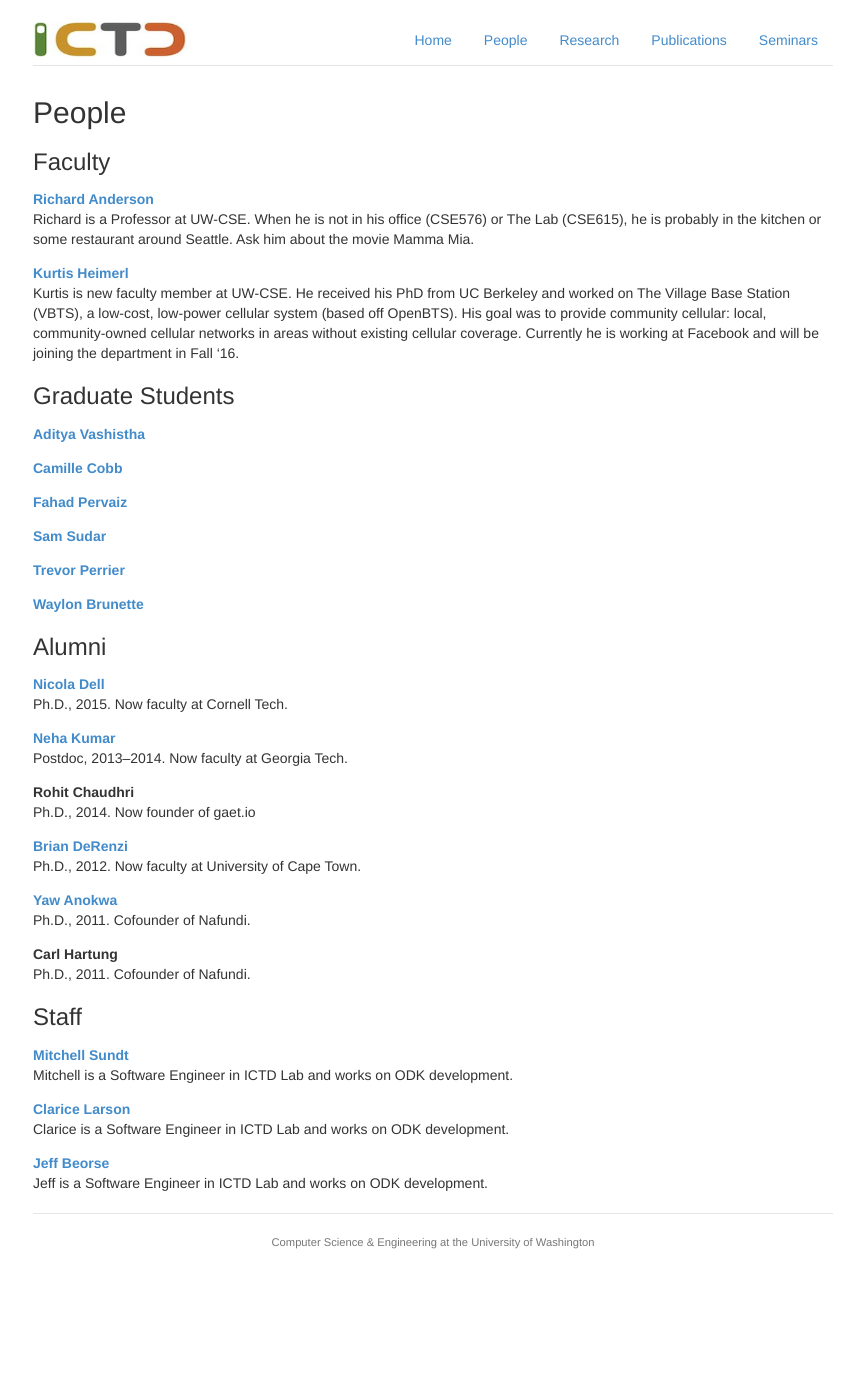
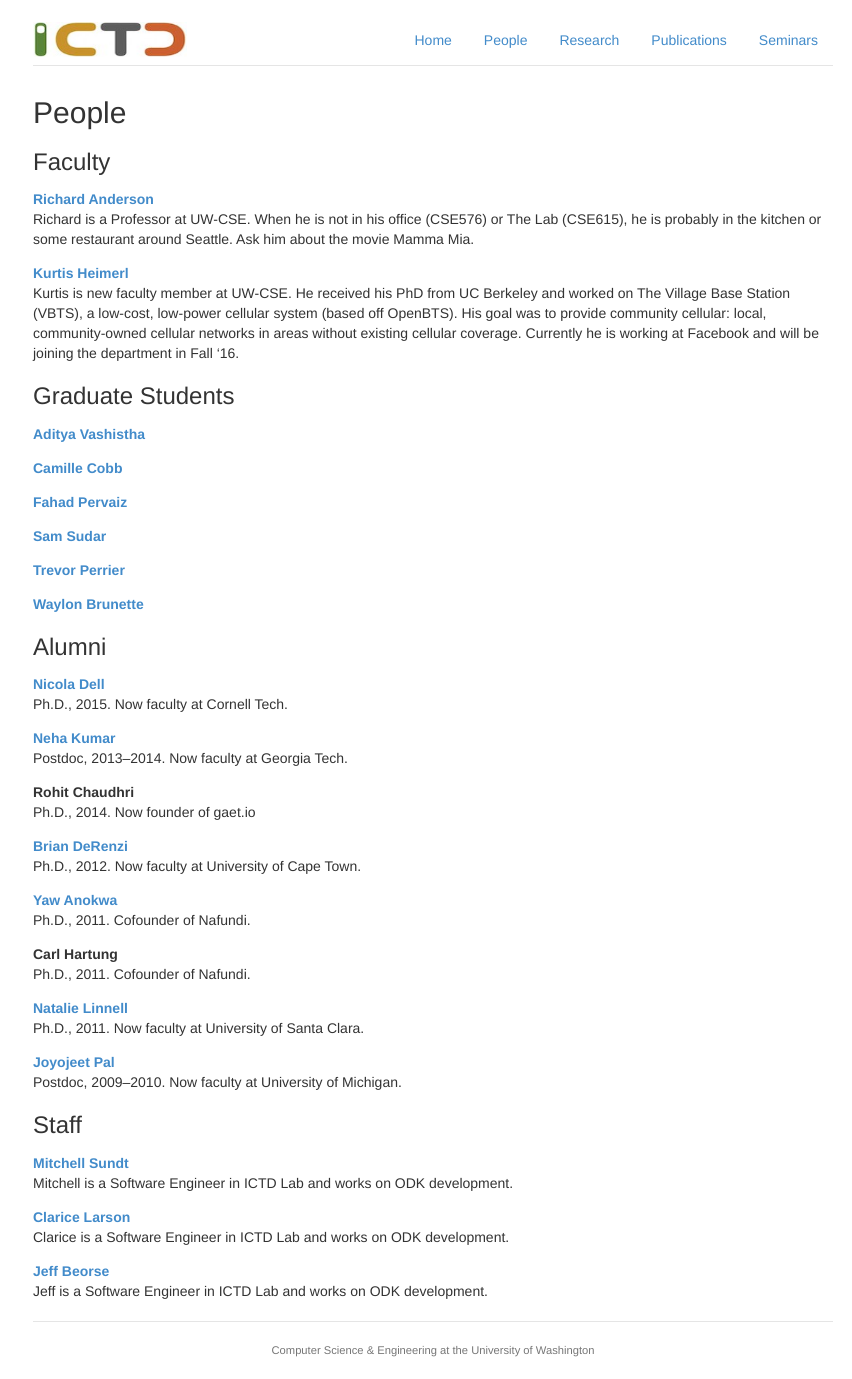
Before and after one commit to uw-ictd/uw-ictd.github.io, a Jekyll site: the page built from people.html, in a window 1280 px wide. Shown: the whole page, without its empty margins (207-1059 px from the left). Built offline with Jekyll 4.4.1, drawn with Linux system fonts in a browser that asks for light colours; Markdown is read by kramdown in place of the engine named in the settings; before the commit the page ends 1271 px from its top, so only the background shows below that.

Commit message:
updating some alum

```diff
--- a/_data/people.yml
+++ b/_data/people.yml
@@ -96,7 +96,16 @@ carl:
     github: ransford
     role: alum
     bio: "Ph.D., 2011. Cofounder of Nafundi."
-
+natalie:
+    display_name: "Natalie Linnell"
+    webpage: "http://math.scu.edu/~linnell/"
+    role: alum
+    bio: "Ph.D., 2011. Now faculty at University of Santa Clara."
+joyojeet:
+    display_name: "Joyojeet Pal"
+    webpage: "https://www.si.umich.edu/people/joyojeet-pal"
+    role: alum
+    bio: "Postdoc, 2009&ndash;2010. Now faculty at University of Michigan."
 
 #bboston:
 #    display_name: Brett Boston
```
